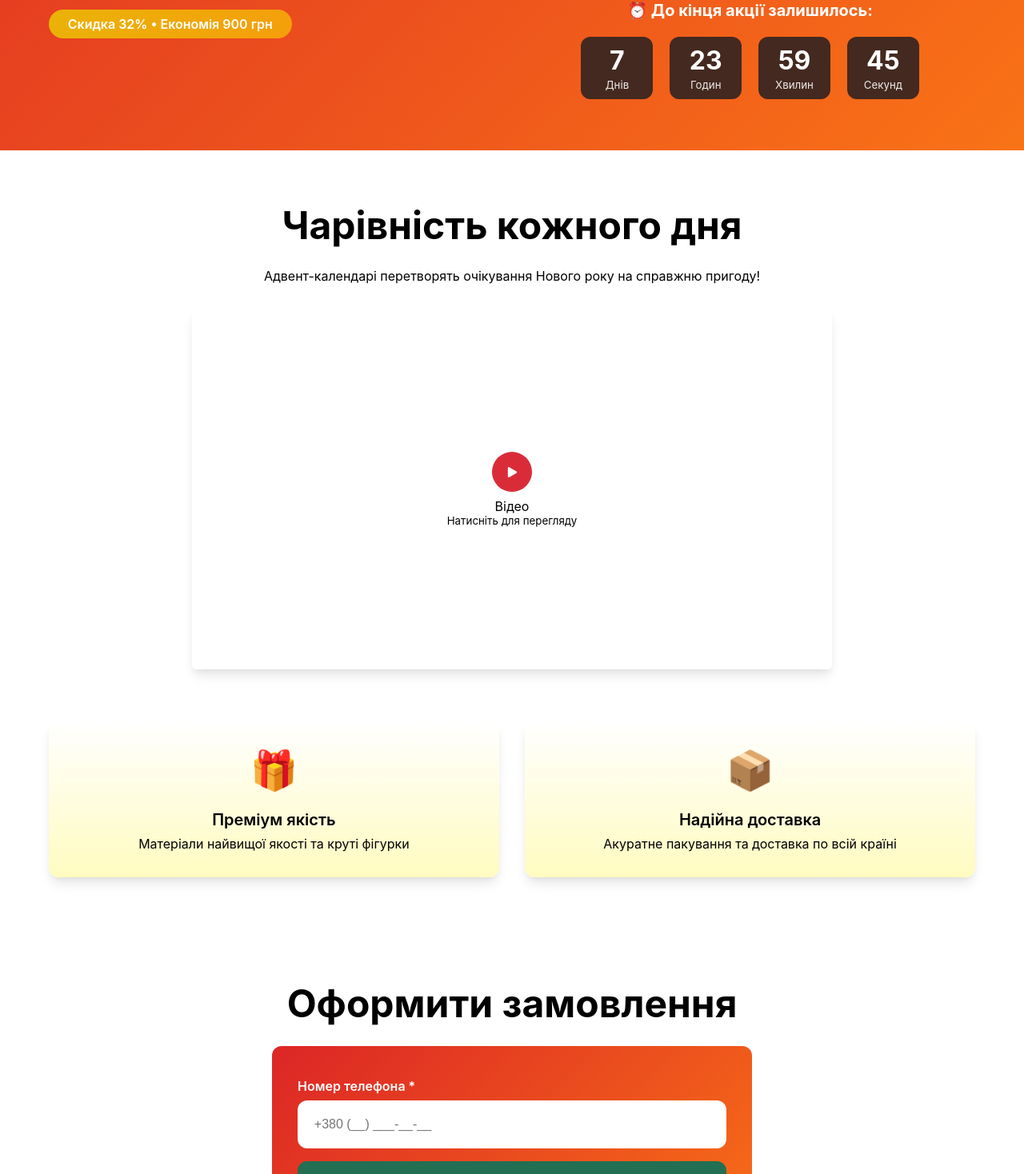
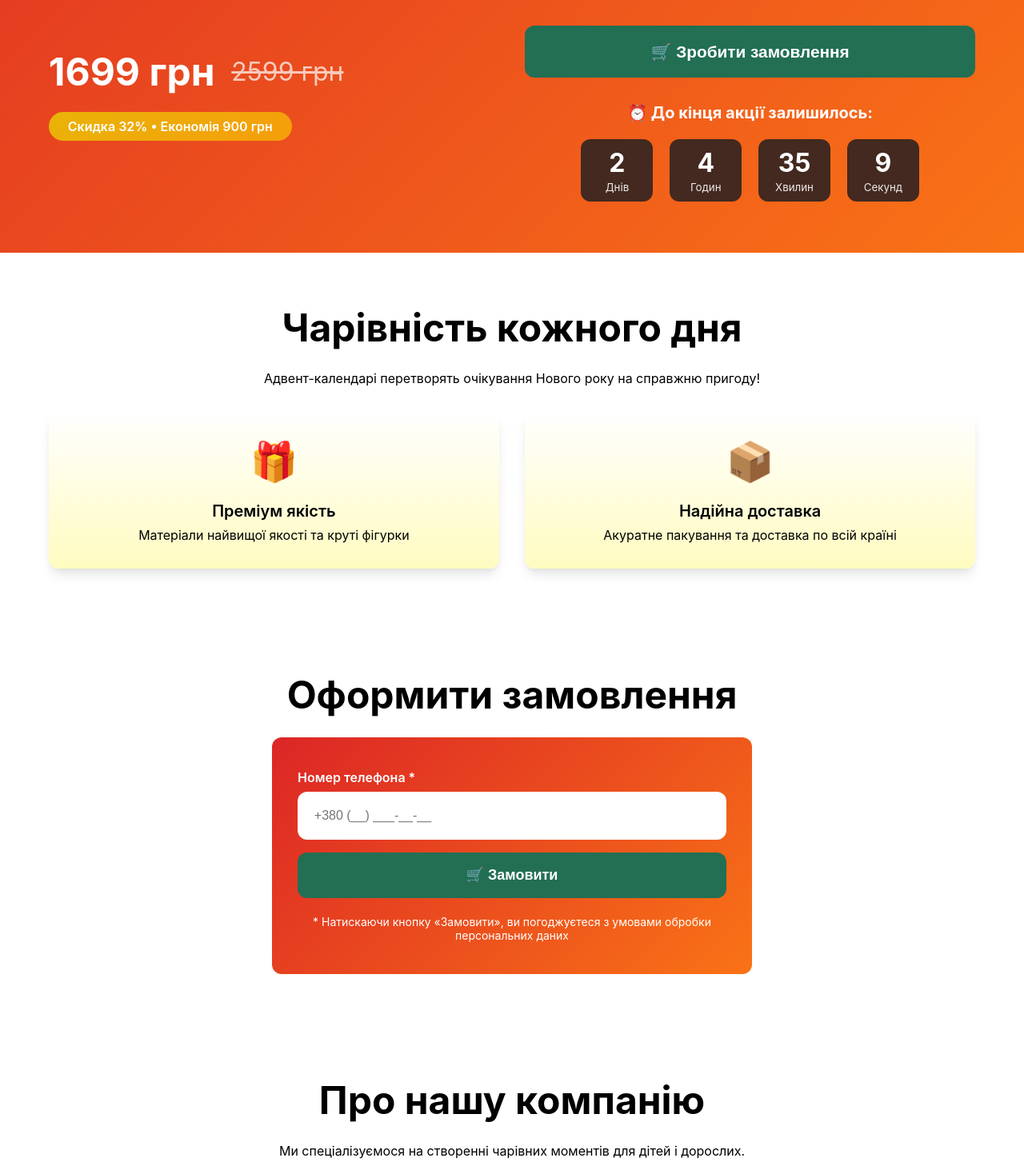
Before and after one commit to smalandrey67/advent-calendars, a React (Vite) app: page / in a window 1280 px wide. Shown: the part 678-2146 px from the top of the page at 80% size. Built offline with nearby package versions, Linux system fonts and the light colour scheme.

Commit message:
feat: timer, make buttons work

```diff
--- a/src/App.tsx
+++ b/src/App.tsx
@@ -1,7 +1,24 @@
-import "./App.css";
+import { useRef } from "react";
+import { useTimer } from "./hooks/useTimer";
+
 import { Form } from "./components/form/form";
 
+import "./App.css";
+
 function App() {
+  const form1Ref = useRef<HTMLDivElement>(null);
+  const form2Ref = useRef<HTMLDivElement>(null);
+
+  const timer = useTimer();
+
+  const scrollToForm1 = () => {
+    form1Ref.current?.scrollIntoView({ behavior: "smooth" });
+  };
+
+  const scrollToForm2 = () => {
+    form2Ref.current?.scrollIntoView({ behavior: "smooth" });
+  };
+
   return (
     <>
       <section className="hero">
@@ -12,37 +29,37 @@ function App() {
             </div>
 
             <div className="hero-image">
-              <img src="/start-screen-image.webp" alt="Harry Potter Advent Calendar" />
+              <img src="/start-screen-image.jpg" alt="Harry Potter Advent Calendar" />
             </div>
 
-            {/* <!-- Цена --> */}
             <div className="price-section">
               <div className="prices">
-                <span className="current-price">1499 грн</span>
-                <span className="old-price">2399 грн</span>
+                <span className="current-price">1699 грн</span>
+                <span className="old-price">2599 грн</span>
               </div>
               <div className="discount-badge">Скидка 32% • Економія 900 грн</div>
             </div>
 
-            {/* <!-- Таймер --> */}
             <div className="timer-section">
-              <button className="cta-button">🛒 Зробити замовлення</button>
+              <button className="cta-button" onClick={scrollToForm1}>
+                🛒 Зробити замовлення
+              </button>
               <h3>⏰ До кінця акції залишилось:</h3>
               <div className="countdown">
                 <div className="time-unit">
-                  <span id="days">7</span>
+                  <span id="days">{timer.days}</span>
                   <small>днів</small>
                 </div>
                 <div className="time-unit">
-                  <span id="hours">23</span>
+                  <span id="hours">{timer.hours}</span>
                   <small>годин</small>
                 </div>
                 <div className="time-unit">
-                  <span id="minutes">59</span>
+                  <span id="minutes">{timer.minutes}</span>
                   <small>хвилин</small>
                 </div>
                 <div className="time-unit">
-                  <span id="seconds">45</span>
+                  <span id="seconds">{timer.seconds}</span>
                   <small>секунд</small>
                 </div>
               </div>
@@ -51,14 +68,13 @@ function App() {
         </div>
       </section>
 
-      {/* <!-- Описание товара --> */}
       <section className="product-description">
         <div className="container">
           <h2>Чарівність кожного дня</h2>
           <p className="section-subtitle">Aдвент-календарі перетворять очікування Нового року на справжню пригоду!</p>
 
-          {/* <!-- Видео --> */}
-          <div className="video-container">
+          {/* VIDEO */}
+          {/* <div className="video-container">
             <div className="video-placeholder">
               <div className="play-button">
                 <svg
@@ -76,9 +92,8 @@ function App() {
               <p>Відео</p>
               <small>Натисніть для перегляду</small>
             </div>
-          </div>
+          </div> */}
 
-          {/* <!-- Особенности --> */}
           <div className="features-grid">
             <div className="feature-card">
               <div className="feature-icon">🎁</div>
@@ -91,56 +106,22 @@ function App() {
               <p>Акуратне пакування та доставка по всій країні</p>
             </div>
           </div>
-
-          {/* <!-- Характеристики --> */}
-          {/* <div className="specifications">
-            <h3>📋 Характеристики</h3>
-            <div className="specs-table">
-              <div className="spec-row">
-                <span>Размер:</span>
-                <span>40 × 30 см</span>
-              </div>
-              <div className="spec-row">
-                <span>Материал:</span>
-                <span>Плотный картон 350 г/м²</span>
-              </div>
-              <div className="spec-row">
-                <span>Печать:</span>
-                <span>Полноцветная офсетная</span>
-              </div>
-              <div className="spec-row">
-                <span>Покрытие:</span>
-                <span>Матовое ламинирование</span>
-              </div>
-              <div className="spec-row">
-                <span>Содержимое:</span>
-                <span>24 кармашка с сюрпризами</span>
-              </div>
-              <div className="spec-row">
-                <span>Возрастная категория:</span>
-                <span>6+</span>
-              </div>
-            </div>
-          </div> */}
         </div>
       </section>
 
-      {/* <!-- Форма заказа #1 --> */}
-      <section className="order-form" id="order-form">
+      <section className="order-form" id="order-form" ref={form1Ref}>
         <div className="container">
           <h2>Оформити замовлення</h2>
           <Form />
         </div>
       </section>
 
-      {/* <!-- О компании --> */}
       <section className="about-company">
         <div className="container">
           <h2>Про нашу компанію</h2>
           <p className="section-subtitle">Ми спеціалізуємося на створенні чарівних моментів для дітей і дорослих.</p>
 
           <div className="company-content">
-            {/* <!-- Достижения --> */}
             <div className="achievements">
               <h3>Чому обирають нас</h3>
               <div className="stats-grid">
@@ -164,7 +145,6 @@ function App() {
             </div>
           </div>
 
-          {/* <!-- Способы оплаты --> */}
           <div className="payment-methods">
             <div className="delivery-info">
               <div className="payment-card">
@@ -174,7 +154,7 @@ function App() {
                     <strong>Накладений платіж:</strong> оплата під час отримання товару
                   </li>
                   <li>
-                    <strong>Оплата на ФОП:</strong> прямий платіж на рахунок підприємця
+                    <strong>Повна оплата:</strong> проводиться під час доставки
                   </li>
                   <li>
                     <strong>100% гарантія</strong> повернення коштів протягом 30 днів
@@ -182,38 +162,24 @@ function App() {
                 </ul>
               </div>
             </div>
-            {/* <div className="payment-grid">
-              <div className="payment-method">
-                <div className="payment-icon">💳</div>
-                <span>Банковская карта</span>
-              </div>
-              <div className="payment-method">
-                <div className="payment-icon">💵</div>
-                <span>Наличными курьеру</span>
-              </div>
-              <div className="payment-method">
-                <div className="payment-icon">🏦</div>
-                <span>Банковский перевод</span>
-              </div>
-            </div> */}
           </div>
 
-          {/* <!-- Блок с ценой --> */}
           <div className="price-block">
             <div className="price-content">
               <div className="price-title">Акційна ціна</div>
               <div className="price-values">
-                <span className="current-price">1499 грн</span>
-                <span className="old-price">2399 грн</span>
+                <span className="current-price">1699 грн</span>
+                <span className="old-price">2599 грн</span>
               </div>
               <div className="discount-info">Знижка 32% • Економія 900 грн</div>
-              <button className="order-now-btn">🛒 Замовити зараз</button>
+              <button className="order-now-btn" onClick={scrollToForm2}>
+                🛒 Замовити зараз
+              </button>
             </div>
           </div>
         </div>
       </section>
 
-      {/* <!-- Как оформить заказ --> */}
       <section className="how-to-order">
         <div className="container">
           <h2>Як оформити замовлення?</h2>
@@ -242,22 +208,19 @@ function App() {
         </div>
       </section>
 
-      {/* <!-- Форма заказа #2 --> */}
-      <section className="order-form" id="order-form-2">
+      <section className="order-form" id="order-form-2" ref={form2Ref}>
         <div className="container">
           <h2>Оформити замовлення</h2>
           <Form />
         </div>
       </section>
 
-      {/* <!-- Контакты --> */}
       <section className="contacts">
         <div className="container">
-          <h2>📞 Контакты</h2>
+          <h2>📞 Контакти</h2>
           <p className="section-subtitle">Зв’яжіться з нами у будь-який зручний для вас спосіб — ми завжди раді допомогти!</p>
 
           <div className="contacts-content">
-            {/* <!-- Контактная информация --> */}
             <div className="contact-info">
               <h3>💬 Як з нами зв'язатися</h3>
               <div className="contact-item">
@@ -272,7 +235,6 @@ function App() {
               <div className="contact-item">
                 <div className="contact-icon">📧</div>
                 <div>
-                  <h4>Email</h4>
                   <a href="mailto:info@adventcalendars.ru" className="contact-value">
                     advcalendars@support.com
                   </a>
@@ -282,50 +244,11 @@ function App() {
               <div className="contact-item">
                 <div className="contact-icon">🕒</div>
                 <div>
-                  <h4>Графік работи</h4>
                   <span className="contact-value">9:00 - 22:00</span>
                   <p>Щодня, без вихідних</p>
                 </div>
               </div>
             </div>
-
-            {/* <!-- Реквизиты --> */}
-            {/* <div className="company-details">
-              <h3>🏢 Реквизиты компании</h3>
-              <div className="detail-item">
-                <span className="detail-label">Наименование:</span>
-                <span className="detail-value">ИП Иванов Иван Иванович</span>
-              </div>
-              <div className="detail-item">
-                <span className="detail-label">ИНН:</span>
-                <span className="detail-value">123456789012</span>
-              </div>
-              <div className="detail-item">
-                <span className="detail-label">ОГРНИП:</span>
-                <span className="detail-value">123456789012345</span>
-              </div>
-              <div className="detail-item">
-                <span className="detail-label">Юридический адрес:</span>
-                <span className="detail-value">123456, г. Москва, ул. Примерная, д. 123, кв. 45</span>
-              </div>
-
-              <div className="additional-info">
-                <h4>📝 Дополнительная информация</h4>
-                <ul>
-                  <li>Регистрация в налоговой: 01.01.2020</li>
-                  <li>Основной вид деятельности: розничная торговля</li>
-                  <li>Все товары сертифицированы и соответствуют ГОСТ</li>
-                </ul>
-              </div>
-
-              <div className="call-to-action">
-                <h4>🎯 Готовы заказать?</h4>
-                <p>Позвоните нам прямо сейчас!</p>
-                <a href="tel:+78001234567" className="phone-button">
-                  📞 +7 (800) 123-45-67
-                </a>
-              </div>
-            </div> */}
           </div>
         </div>
       </section>
--- /dev/null
+++ b/src/hooks/useTimer.ts
@@ -0,0 +1,36 @@
+import { useState, useEffect } from "react";
+
+const initialDuration = (2 * 24 * 60 * 60 + 4 * 60 * 60 + 35 * 60 + 15) * 1000;
+
+export const useTimer = () => {
+  const [timeLeft, setTimeLeft] = useState({
+    days: 0,
+    hours: 0,
+    minutes: 0,
+    seconds: 0,
+  });
+
+  useEffect(() => {
+    let endTime = new Date().getTime() + initialDuration;
+
+    const timer = setInterval(() => {
+      const now = new Date().getTime();
+      const difference = endTime - now;
+
+      if (difference <= 0) {
+        endTime = new Date().getTime() + initialDuration;
+      }
+
+      const days = Math.floor(difference / (1000 * 60 * 60 * 24));
+      const hours = Math.floor((difference / (1000 * 60 * 60)) % 24);
+      const minutes = Math.floor((difference / (1000 * 60)) % 60);
+      const seconds = Math.floor((difference / 1000) % 60);
+
+      setTimeLeft({ days, hours, minutes, seconds });
+    }, 1000);
+
+    return () => clearInterval(timer);
+  }, []);
+
+  return timeLeft;
+};
```
Also changed, not shown: public/start-screen-image.jpg (added), public/start-screen-image.webp (deleted).
